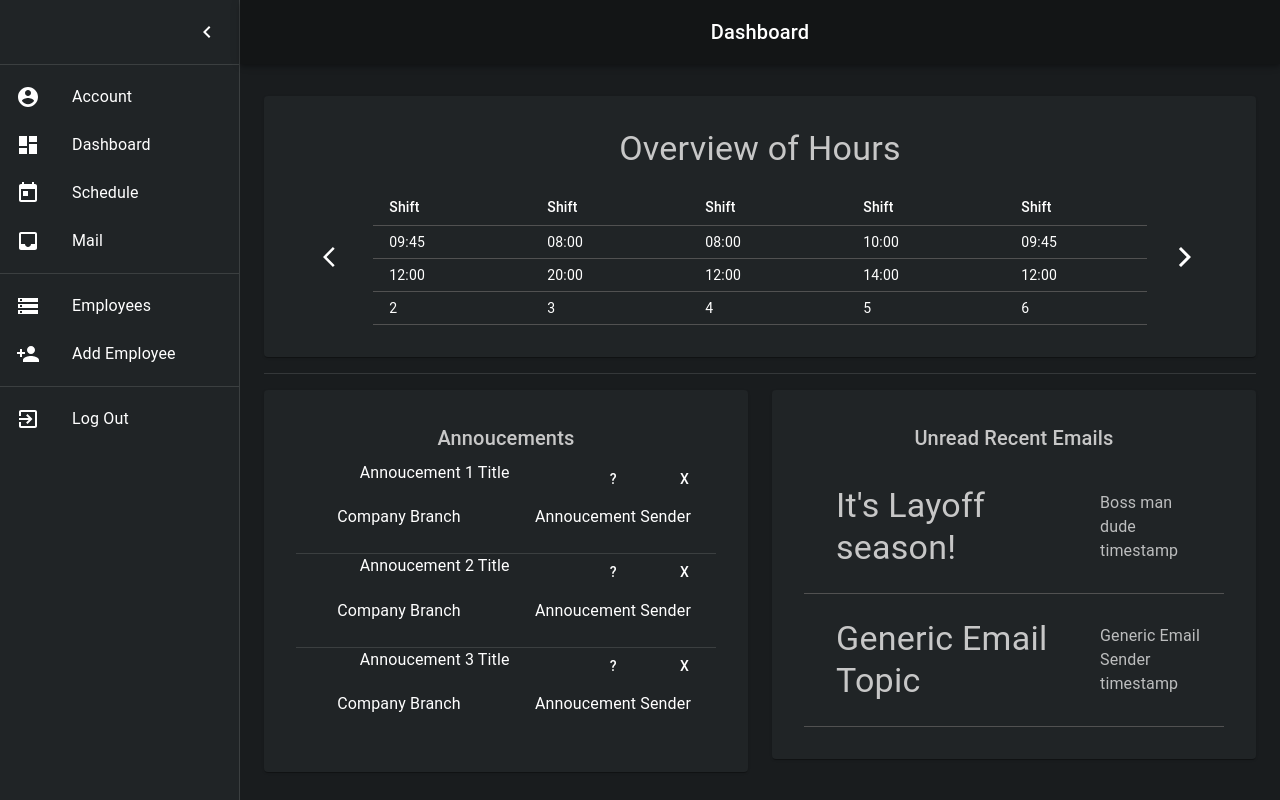
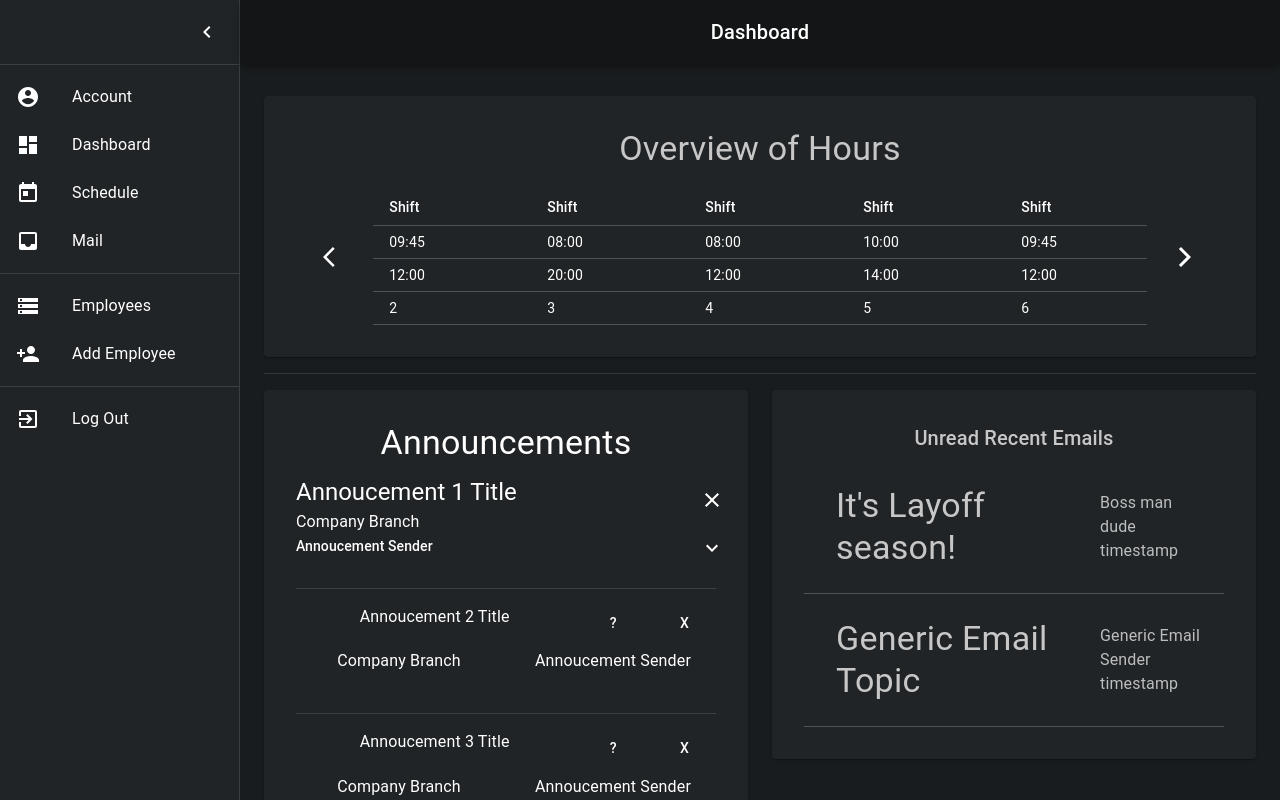
Before and after one commit to Nycarus/expendable-employees, a React (Create React App) app in the folder expendable-employees/client/: page /user in a window 1280 px wide. Built offline with nearby package versions, Linux system fonts and the light colour scheme; sample sign-in values are in the browser's storage.

Commit message:
Partial announcement

```diff
--- a/expendable-employees/client/src/components/Annoucements.js
+++ b/expendable-employees/client/src/components/Annoucements.js
@@ -1,9 +1,12 @@
 import React from 'react';
 import Link from '@material-ui/core/Link';
-import {makeStyles, Button } from '@material-ui/core/';
+import {makeStyles, Button, IconButton, Box } from '@material-ui/core/';
 import {Container, Grid, Paper, Divider } from '@material-ui/core';
 import {Table, TableHead, TableBody, TableCell, TableRow, Typography} from '@material-ui/core';
+import ExpandMoreIcon from '@material-ui/icons/ExpandMore';
+import CloseIcon from '@material-ui/icons/Close';
 import Title from './Title';
+
 
 function preventDefault(event) {
   event.preventDefault();
@@ -12,64 +15,12 @@ function preventDefault(event) {
 
 
 const useStyles = makeStyles((theme) => ({
-    root: {
-        display: 'flex',
+    dividerStyle: {
+        marginTop: theme.spacing(2),
+        marginBottom: theme.spacing(2),
     },
-    toolbar: {
-        paddingRight: 24, // keep right padding when drawer closed
-    },
-    toolbarIcon: {
-        display: 'flex',
-        alignItems: 'center',
-        justifyContent: 'flex-end',
-        padding: '0 8px',
-        ...theme.mixins.toolbar,
-    },
-    appBar: {
-        zIndex: theme.zIndex.drawer + 1,
-        transition: theme.transitions.create(['width', 'margin'], {
-            easing: theme.transitions.easing.sharp,
-            duration: theme.transitions.duration.leavingScreen,
-        }),
-    },
-    menuButton: {
-        marginRight: 36,
-    },
-    menuButtonHidden: {
-        display: 'none',
-    },
-    title: {
-        flexGrow: 1,
-    },
-    drawerPaperClose: {
-        overflowX: 'hidden',
-        transition: theme.transitions.create('width', {
-            easing: theme.transitions.easing.sharp,
-            duration: theme.transitions.duration.leavingScreen,
-        }),
-        width: theme.spacing(7),
-        [theme.breakpoints.up('sm')]: {
-            width: theme.spacing(9),
-        },
-    },
-    appBarSpacer: theme.mixins.toolbar,
-    content: {
-        flexGrow: 1,
-        height: '100vh',
-        overflow: 'auto',
-    },
-    container: {
-        paddingTop: theme.spacing(4),
-        paddingBottom: theme.spacing(4),
-    },
-    paper: {
-        padding: theme.spacing(2),
-        display: 'flex',
-        overflow: 'auto',
-        flexDirection: 'column',
-    },
-    fixedHeight: {
-        height: 240,
+    infoBox: {
+        backgroundColor: "#5E5E5E",
     },
 }));
 
@@ -98,34 +49,28 @@ export default function Annoucements() {
     const classes = useStyles();
     return (
         <React.Fragment>
-        <Title>Annoucements</Title>
+        <Typography variant="h4" gutterBottom={true}>Announcements</Typography>
 
-        <Grid container id='ann1' spacing = {1}>
-            <Grid item xs={8}>
-                <Typography>Annoucement 1 Title</Typography>
+        <Grid container id='ann1' spacing = {1} justify="space-between">
+            <Grid item xs>
+                <Typography variant="h5" align="left">Annoucement 1 Title</Typography>
+                <Typography variant="subtitle1" align="left">Company Branch</Typography>
+                <Typography variant="subtitle2" align="left">Annoucement Sender</Typography>
+            </Grid>
+            <Grid item xs={1}>
+                <IconButton onClick={removeAnnoucement('ann1')}>
+                    <CloseIcon />
+                </IconButton>
+                <IconButton onClick={toggleVisibility('ann1msg')}>
+                    <ExpandMoreIcon />
+                </IconButton>
             </Grid>
 
-            <Grid item xs={2}>
-                <Button onClick={toggleVisibility('ann1msg')}>?</Button>
-            </Grid>
+        </Grid>
+        <Box className={classes.infoBox}>
+            <Typography id='ann1msg' style={{display:'none'}} align="left">Annoucement message</Typography>
+        </Box>
 
-            <Grid item xs={2}>
-                <Button onClick={removeAnnoucement('ann1')}>X</Button>
-            </Grid>
-
-            <Grid item xs = {6}>
-                <Typography>Company Branch</Typography>
-            </Grid>
-            <Grid item xs = {6}>
-                <Typography>Annoucement Sender</Typography>
-            </Grid>
-            <Grid item xs = {12}>
-                <Typography id='ann1msg' style={{display:'none'}}>Annoucement message</Typography>
-            </Grid>
-
-            <Grid item xs = {12}></Grid>
-            <Grid item xs = {12}></Grid>
-        </Grid>
         <Divider className={classes.dividerStyle}/>
         <Grid container id='ann2' spacing = {1}>
             <Grid item xs={8}>
--- a/expendable-employees/client/src/components/hoursOverview.js
+++ b/expendable-employees/client/src/components/hoursOverview.js
@@ -14,8 +14,7 @@ I'm going to come back to this later
 
 
 import React from "react";
-import {makeStyles, Button } from '@material-ui/core/';
-import {Table, TableHead, TableBody, TableCell, TableRow, Typography, Grid, IconButton} from '@material-ui/core';
+import {makeStyles, Table, TableHead, TableBody, TableCell, TableRow, Typography, Grid, IconButton} from '@material-ui/core';
 import ArrowBackIosIcon from '@material-ui/icons/ArrowBackIos';
 import ArrowForwardIosIcon from '@material-ui/icons/ArrowForwardIos';
 import Title from "../components/Title";
```
